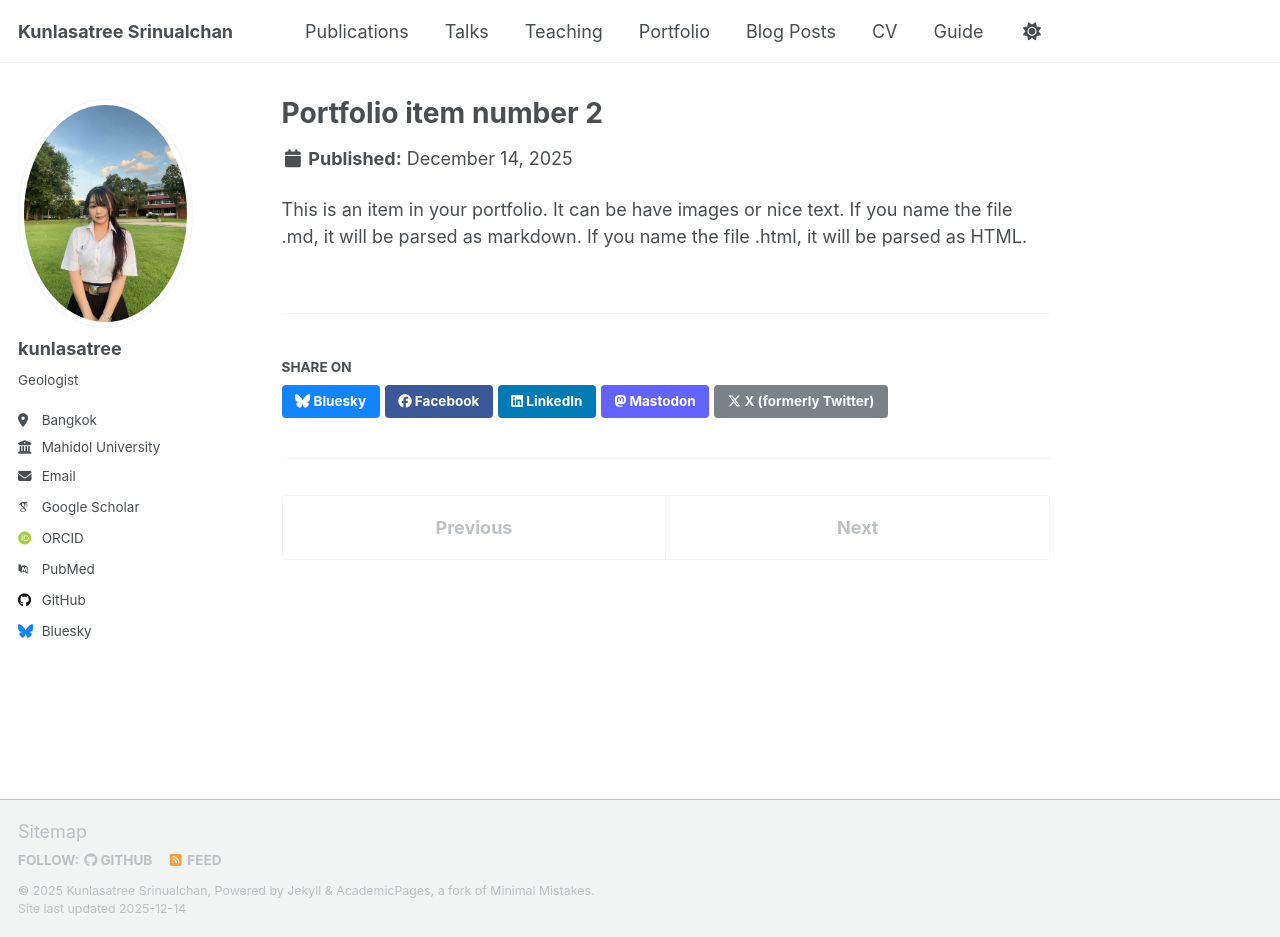
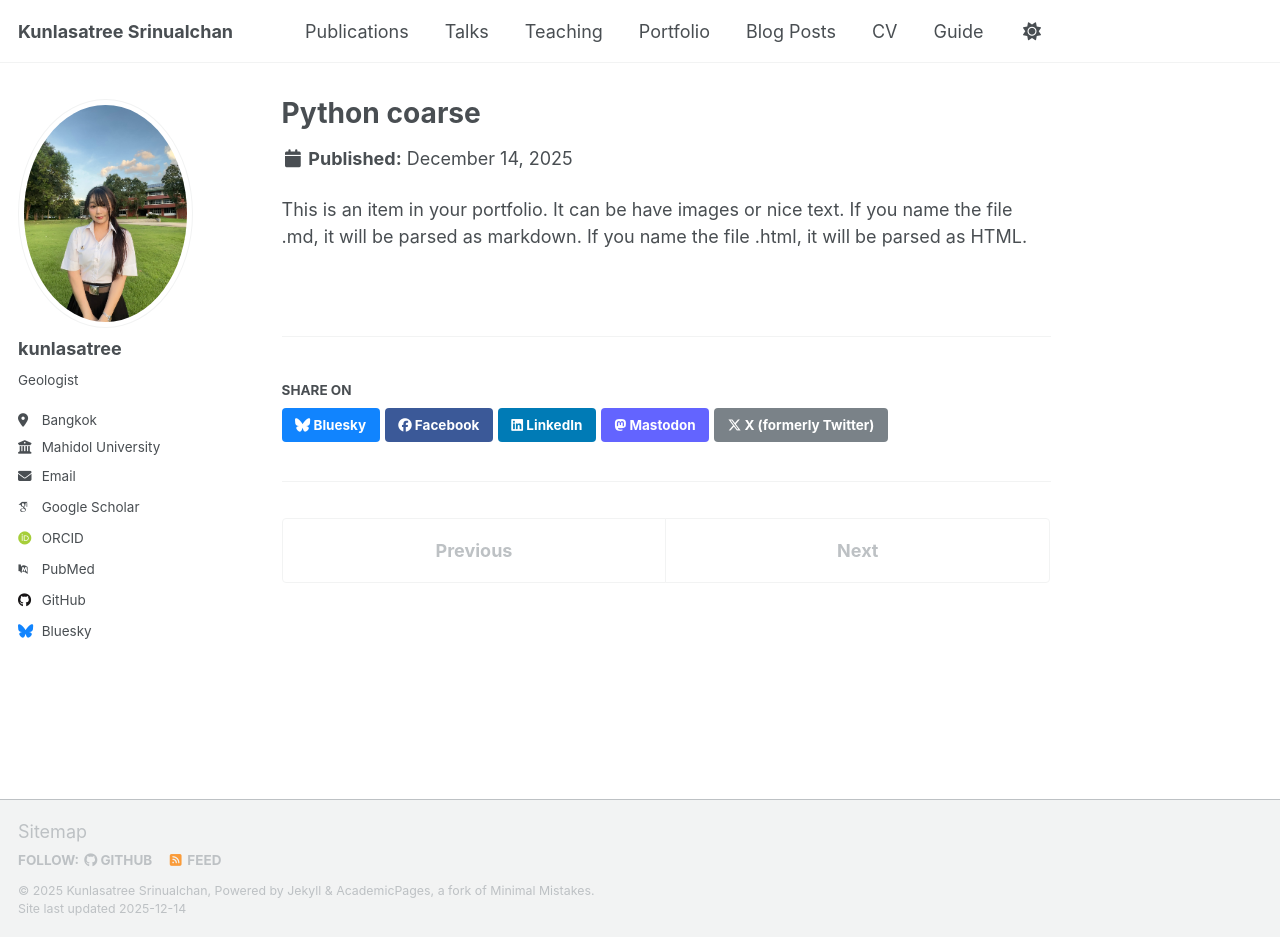
Before and after one commit to kunlasatree2332/kunlasatree2332.github.io, a Jekyll site: the page built from _portfolio/portfolio-2.md, in a window 1280 px wide and 937 px high. Built offline with Jekyll 4.4.1, drawn with Linux system fonts in a browser that asks for light colours; some web fonts are replaced; a script that is not in the unit is left out.

Commit message:
Update and rename portfolio-2.html to portfolio-2.md

```diff
--- a/_portfolio/portfolio-2.html
+++ b/_portfolio/portfolio-2.md
@@ -1,5 +1,5 @@
 ---
-title: "Portfolio item number 2"
+title: "Python coarse"
 excerpt: "Short description of portfolio item number 2 <br/><img src='/images/500x300.png'>"
 collection: portfolio
 ---
```
